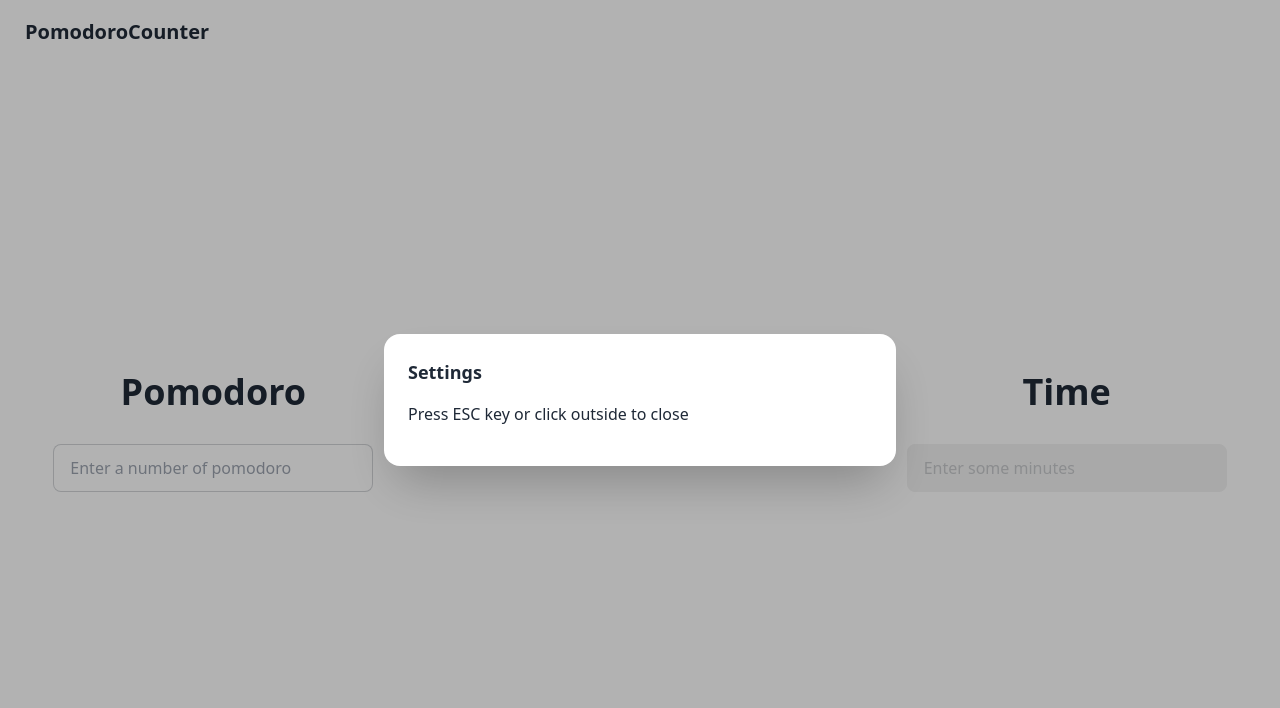
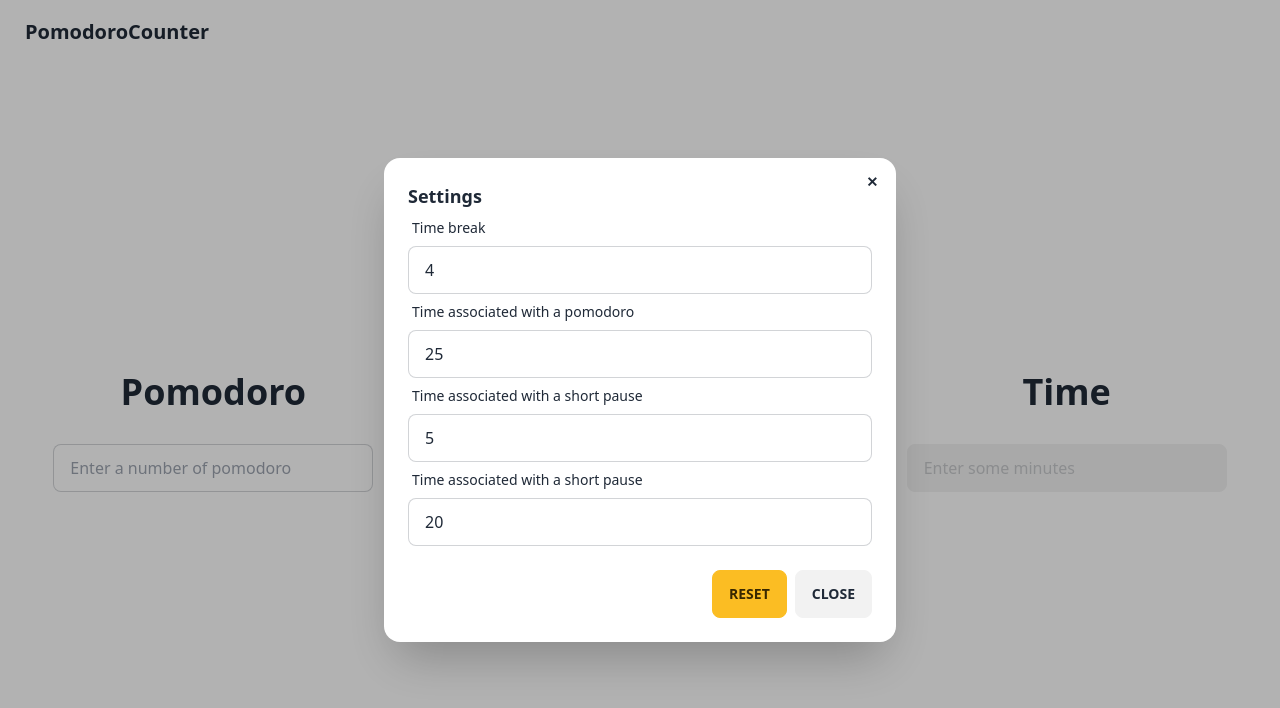
Before and after one commit to DarkOnion0/PomodoroCounter, a SvelteKit app in the folder frontend/: page / in a window 1280 px wide. Both pictures are taken after a click on the button 1248 px from the left and 32 px from the top of the page. Shown: the top 708 px of the page. Built offline with nearby package versions, Linux system fonts and the light colour scheme; some icons are missing.

Commit message:
feat(frontend): finish the settings page

```diff
--- a/frontend/src/routes/+layout.svelte
+++ b/frontend/src/routes/+layout.svelte
@@ -3,6 +3,23 @@
   import { Icon } from "@steeze-ui/svelte-icon";
   import { Github } from "@steeze-ui/simple-icons";
   import { Cog6Tooth } from "@steeze-ui/heroicons";
+
+  let pomodoroResetPoint = +localStorage.getItem("pomodoroResetPoint") || 4;
+  let pomodoroTime = +localStorage.getItem("pomodoroTime") || 25;
+  let pomodoroShortPause = +localStorage.getItem("pomodoroShortPause") || 5;
+  let pomodoroLongPause = +localStorage.getItem("pomodoroLongPause") || 20;
+
+  $: localStorage.setItem("pomodoroResetPoint", pomodoroResetPoint.toString());
+  $: localStorage.setItem("pomodoroTime", pomodoroTime.toString());
+  $: localStorage.setItem("pomodoroShortPause", pomodoroShortPause.toString());
+  $: localStorage.setItem("pomodoroLongPause", pomodoroLongPause.toString());
+
+  function resetParams() {
+    pomodoroResetPoint = 4;
+    pomodoroTime = 25;
+    pomodoroShortPause = 5;
+    pomodoroLongPause = 20;
+  }
 </script>
 
 <div class="flex h-screen w-screen overflow-hidden flex-col">
@@ -16,6 +33,7 @@
 
     <div class="flex-none">
       <a
+        target="_blank"
         href="https://github.com/DarkOnion0/PomodoroCounter"
         class="btn btn-square btn-ghost"
       >
@@ -25,7 +43,7 @@
           class="inline-block h-6 stroke-current"
         />
       </a>
-      <button class="btn btn-square btn-ghost" onclick="my_modal_2.showModal()">
+      <button class="btn btn-square btn-ghost" onclick="settings.showModal()">
         <Icon
           src={Cog6Tooth}
           theme="solid"
@@ -46,12 +64,64 @@
 <!--
 Background
 -->
-<dialog id="my_modal_2" class="modal modal-bottom sm:modal-middle">
+<dialog id="settings" class="modal modal-bottom sm:modal-middle">
   <form method="dialog" class="modal-box">
+    <button class="btn btn-sm btn-circle btn-ghost absolute right-2 top-2"
+      >✕
+    </button>
+
     <h3 class="font-bold text-lg">Settings</h3>
-    <p class="py-4">Press ESC key or click outside to close</p>
-  </form>
-  <form method="dialog" class="modal-backdrop">
-    <button>close</button>
+
+    <div>
+      <label class="label">
+        <span class="label-text">Time break</span>
+      </label>
+      <input
+        placeholder="Enter a number of round"
+        type="number"
+        class="input input-bordered w-full"
+        bind:value={pomodoroResetPoint}
+      />
+    </div>
+
+    <div>
+      <label class="label">
+        <span class="label-text">Time associated with a pomodoro</span>
+      </label>
+      <input
+        placeholder="Enter some minutes"
+        type="number"
+        class="input input-bordered w-full"
+        bind:value={pomodoroTime}
+      />
+    </div>
+
+    <div>
+      <label class="label">
+        <span class="label-text">Time associated with a short pause</span>
+      </label>
+      <input
+        placeholder="Enter some minutes"
+        type="number"
+        class="input input-bordered w-full"
+        bind:value={pomodoroShortPause}
+      />
+    </div>
+
+    <div>
+      <label class="label">
+        <span class="label-text">Time associated with a short pause</span>
+      </label>
+      <input
+        placeholder="Enter some minutes"
+        type="number"
+        class="input input-bordered w-full"
+        bind:value={pomodoroLongPause}
+      />
+    </div>
+    <div class="modal-action">
+      <button class="btn btn-warning" on:click={resetParams}>Reset</button>
+      <button class="btn">Close</button>
+    </div>
   </form>
 </dialog>
--- /dev/null
+++ b/frontend/src/routes/+page.ts
@@ -0,0 +1 @@
+export let ssr = false;
```
